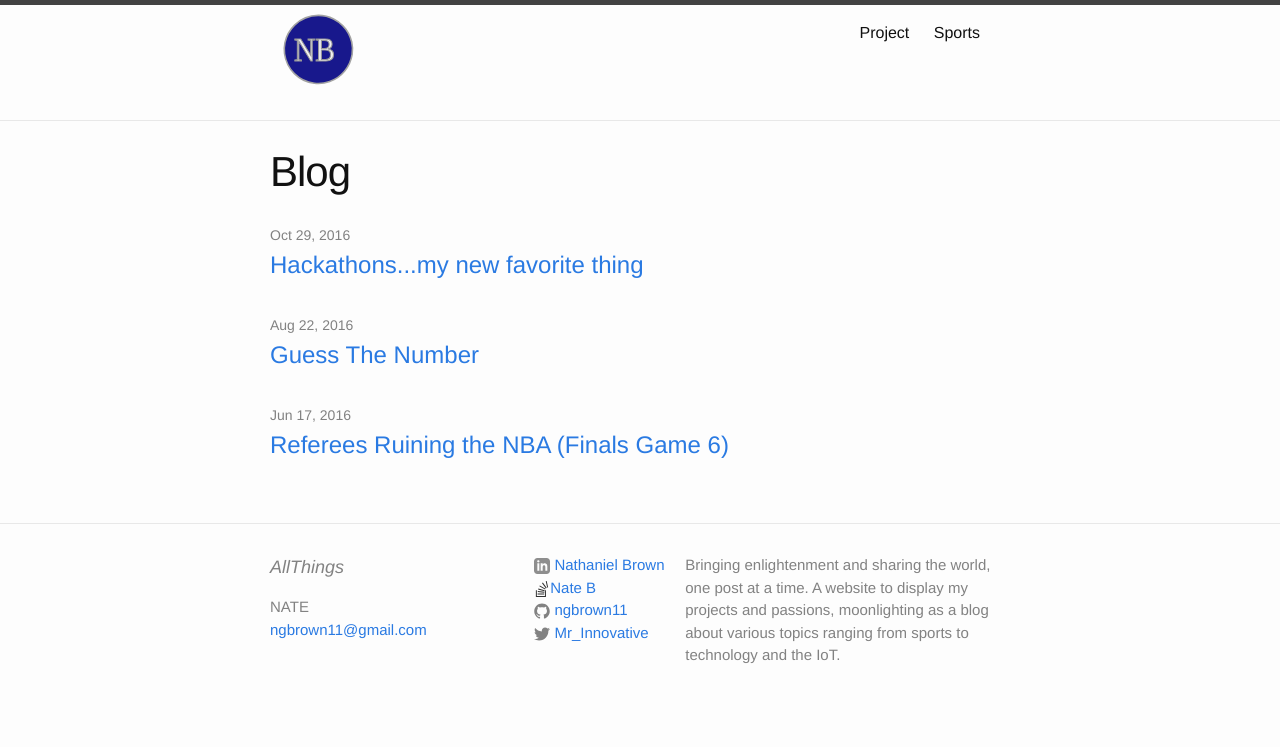
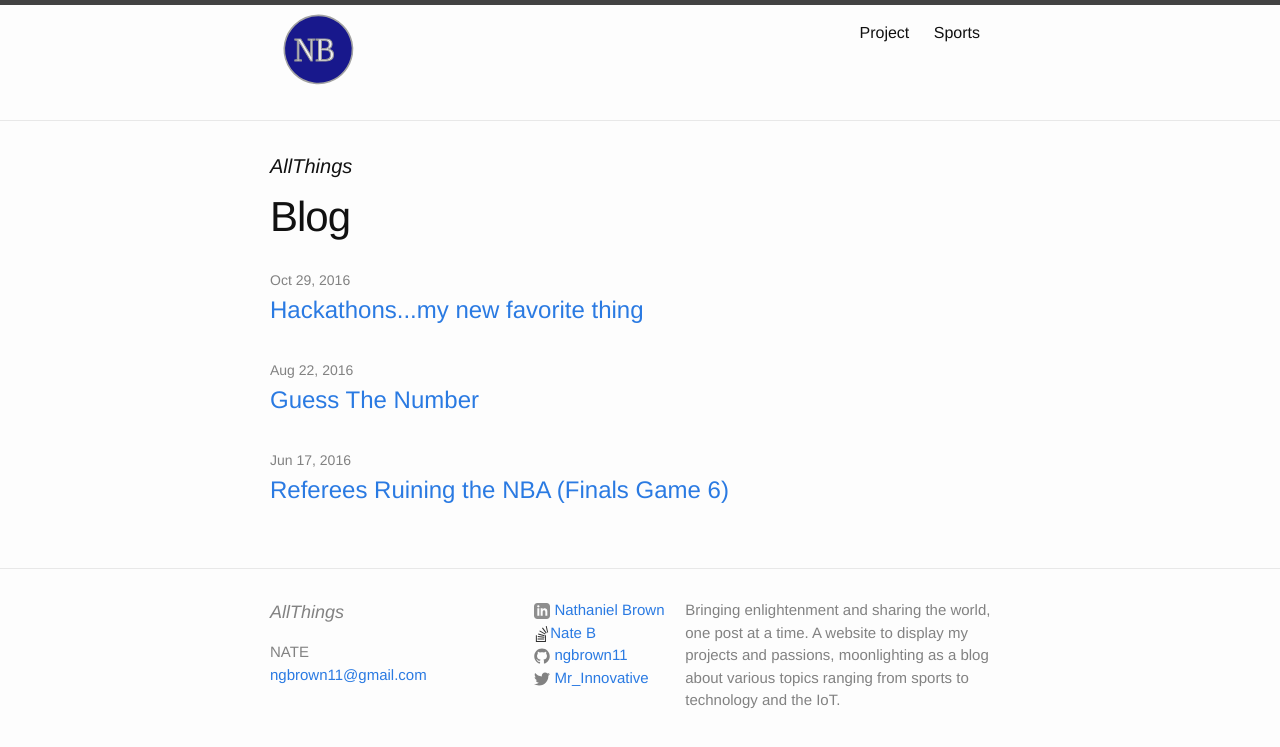
Before and after one commit to ngbrown11/ngbrown11.github.io, a Jekyll site: the page built from blog.md, in a window 1280 px wide. Shown: the top 747 px of the page. Built offline with Jekyll 4.4.1, drawn with Linux system fonts in a browser that asks for light colours; nearby versions of some CDN libraries.

Commit message:
minor layout changes

```diff
--- a/_includes/header.html
+++ b/_includes/header.html
@@ -4,10 +4,6 @@
 
     <div class="myLogo">
       <a class="site-title" href="{{ site.baseurl }}/"><span class="myLogo">{% include myLogo.svg %}</span></a>
-    </div>
-
-    <div>
-      <h1 class="page-heading"><i>{{ site.title }}</i>{{ site.name }}</h1>
     </div>
 
     <div class="wrapper">
--- a/_layouts/blog_page.html
+++ b/_layouts/blog_page.html
@@ -13,7 +13,7 @@
         <article class="post">
 
             <header class="post-header">
-                <h1 class="post-title">{{ page.title }}</h1>
+                <h1 class="page-heading"><i>{{ site.title }}</i></h1><h1 class="post-title">{{ page.title }}</h1>
             </header>
 
             <div class="post-content">
--- a/_layouts/project_page.html
+++ b/_layouts/project_page.html
@@ -4,7 +4,7 @@ layout: default
 <article class="post">
 
   <header class="post-header">
-    <h1 class="post-title">{{ page.title }}</h1>
+    <h1 class="page-heading"><i>{{ site.title }}</i></h1><h1 class="post-title">{{ page.title }}</h1>
   </header>
 
   <div class="post-content">
--- a/index.html
+++ b/index.html
@@ -3,6 +3,10 @@ layout: default
 ---
 
 <div class="home">
+
+  <div>
+    <h1 class="page-heading"><i>{{ site.title }}</i>{{ site.name }}</h1>
+  </div>
 
   <h1 class="page-heading">Latest post:</h1>
 
```
